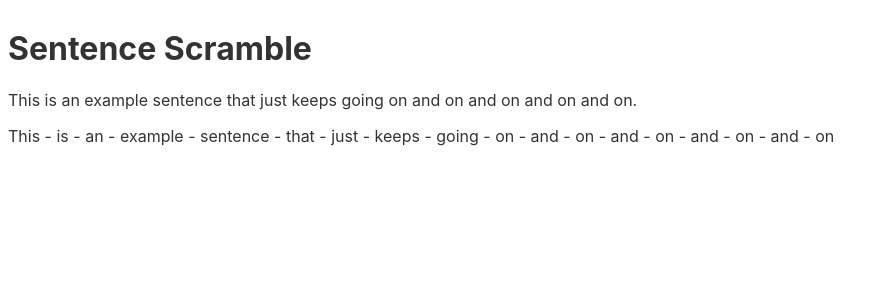
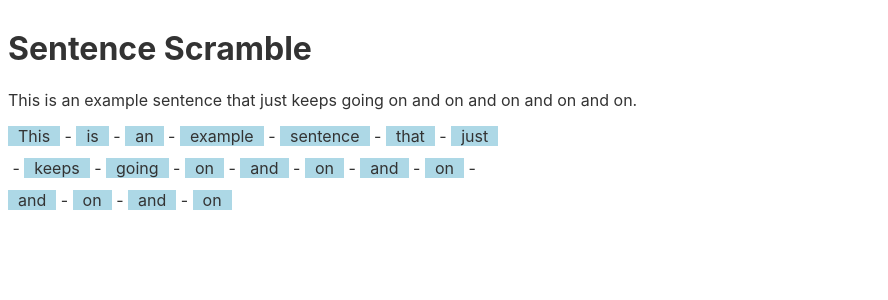
Before and after one commit to mundek/svelte-scrambled-text, a Svelte app: page / in a window 1280 px wide. Shown: the top 300 px of the page, without its empty margins (0-888 px from the left). Built offline with nearby package versions, Linux system fonts and the light colour scheme.

Commit message:
minor tweaks

```diff
--- a/src/routes/Sentence.svelte
+++ b/src/routes/Sentence.svelte
@@ -14,9 +14,16 @@
 <style>
     #wordContainer {
         /* position: relative; */
-        width: 900px;
         display: flex;
         flex-wrap: wrap;
+        min-width: 100px;
+        max-width: 500px;
+    }
+    #wordContainer .item {
+        flex-basis: auto;
+        background-color: lightblue;
+        margin: 0px 0px 12px 0px;
+        padding: 0px 10px 0px 10px;
     }
 </style>
 
@@ -24,9 +31,9 @@
 <div id="wordContainer">
     {#each theWords as aWord, i}
         {#if i < (theWords.length - 1)}
-            <div>{aWord}</div>&nbsp;-&nbsp;
+            <div class="item">{aWord}</div>&nbsp;-&nbsp;
         {:else}
-            <div>{aWord}</div>
+            <div class="item">{aWord}</div>
         {/if}
     {/each}
 </div>
--- a/src/utils/word-work.js
+++ b/src/utils/word-work.js
@@ -1,8 +1,7 @@
 export function sentenceWords(aSentence) {
 
     // regex from https://stackoverflow.com/questions/4328500/how-can-i-strip-all-punctuation-from-a-string-in-javascript-using-regex
-    let onlyLetters = aSentence.replace(/[.,\/#!$%\^&\*;:{}=\-_`~()]/g,"");
-    onlyLetters = onlyLetters.replace(/\s{2,}/g," ");
+    let onlyLetters = aSentence.replace(/[.,\/#!$%\^&\*;:{}=\-_`~()]/g,"").replace(/\s{2,}/g," ");
 
     return onlyLetters.split(" ");
 }
```
